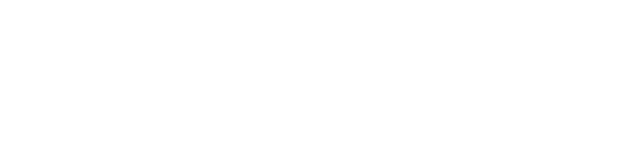
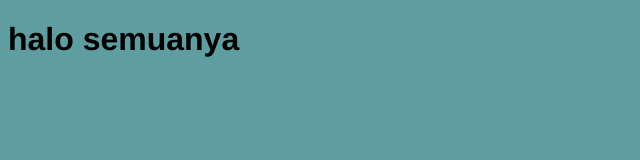
Before and after one commit to SvEvTvO/ujicoba-git, a plain HTML site: page index.html in a window 1280 px wide. Shown: the whole page, without its empty margins (0-640 px from the left). Drawn offline with Linux system fonts and the light colour scheme.

Commit message:
nambah file css dan ngubah index.html

```diff
--- a/index.html
+++ b/index.html
@@ -1,13 +1,12 @@
 <!DOCTYPE html>
 <html lang="en">
     <head>
-        <meta charset="UTF-8">
-        <meta name="viewport" content="width=device-width, initial-scale=1.0">
+        <link rel="stylesheet" href="style.css">
         <title>Document</title>
     </head>
 
 
     <body>
-
+        <h1>halo semuanya</h1>
     </body>
 </html>
--- /dev/null
+++ b/style.css
@@ -0,0 +1,4 @@
+*{
+    font-family: 'Franklin Gothic Medium', 'Arial Narrow', Arial, sans-serif;
+    background-color: cadetblue;
+}
```
